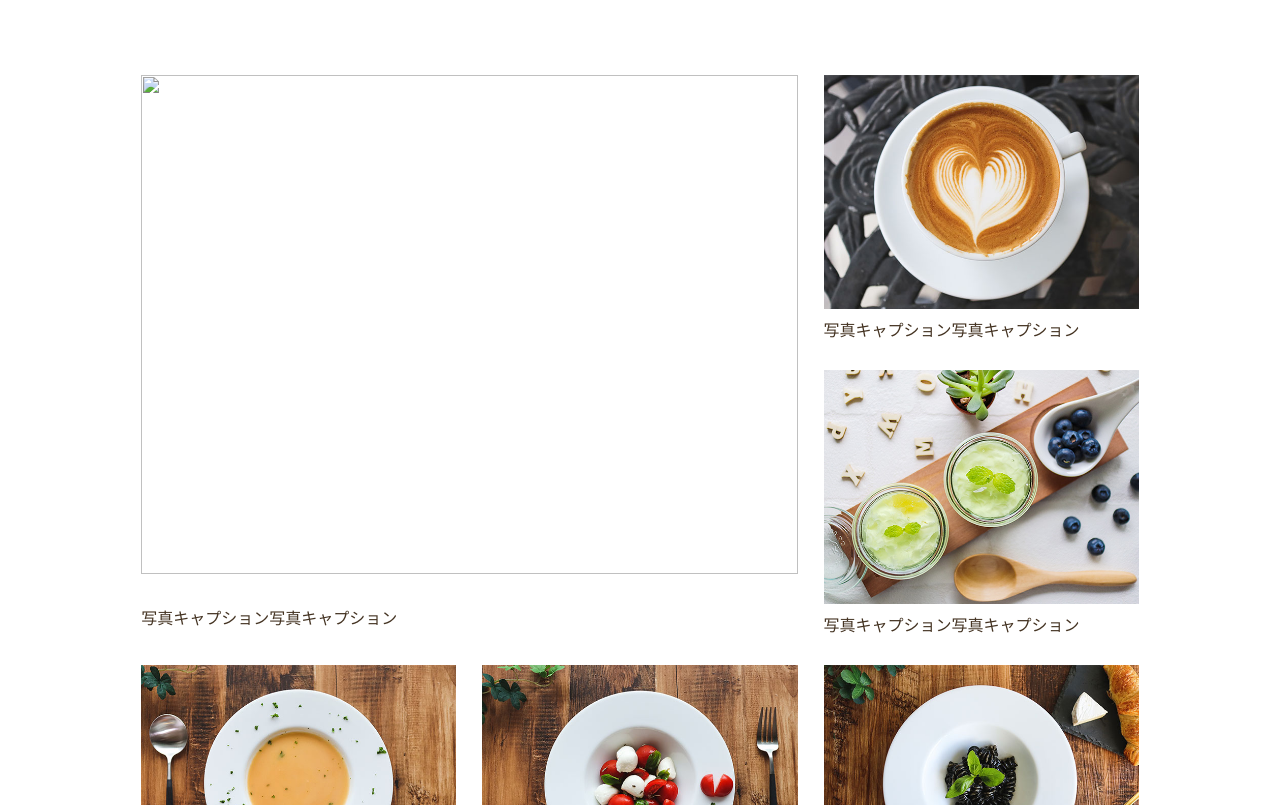
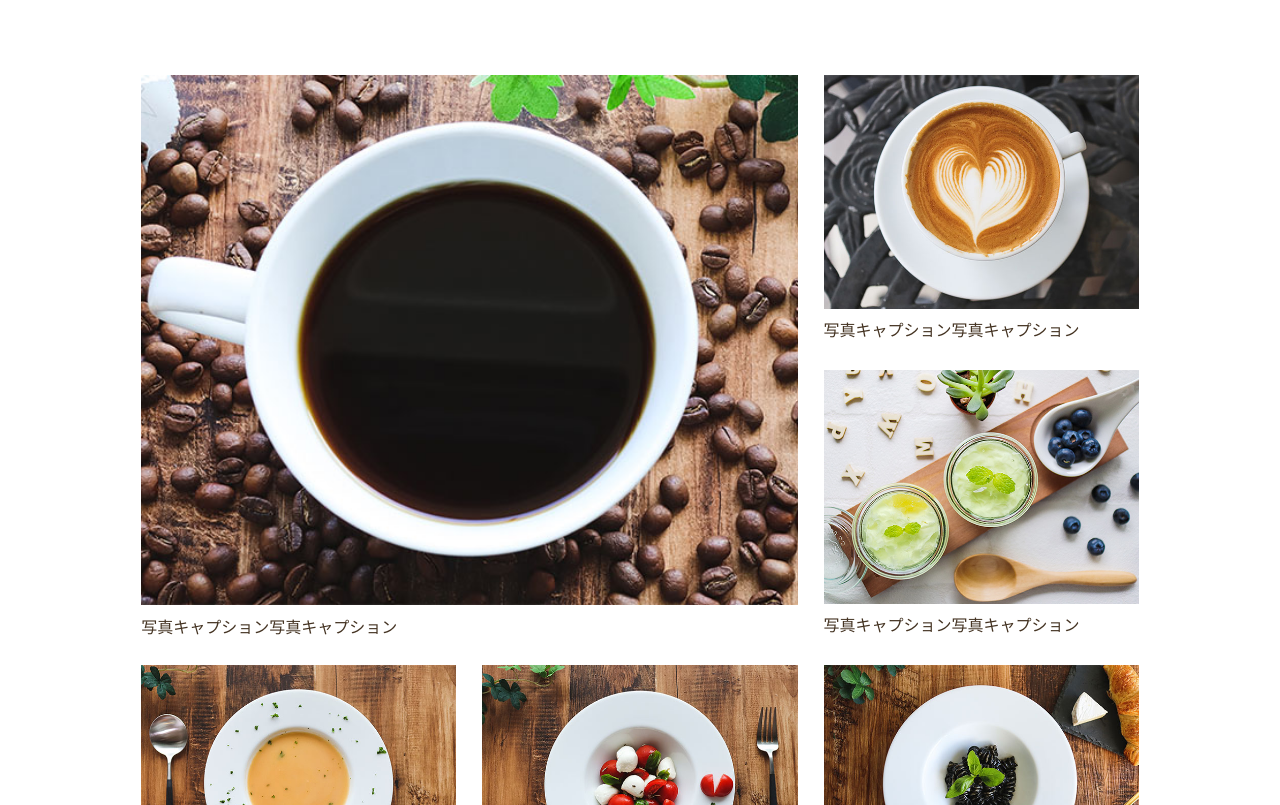
Before and after one commit to ak-no-lis/wcb-cafe, a plain HTML site: page menu.html in a window 1280 px wide. Shown: the part 802-1607 px from the top of the page. Drawn offline with Linux system fonts and the light colour scheme; some packages are replaced by stand-ins of ours; files whose address does not match are found by name.

Commit message:
Update menu.html

```diff
--- a/menu.html
+++ b/menu.html
@@ -33,7 +33,7 @@
     </div><!-- #menu -->
     <div class="wrapper grid">
       <div class="item big-box">
-        <img src="images/menu1.jpg" alt="">
+        <img src="https://github.com/ak-no-lis/wcb-cafe/blob/main/menu1.jpg?raw=true" alt="">
         <p>写真キャプション写真キャプション</p>
       </div>
       <div class="item">
```
